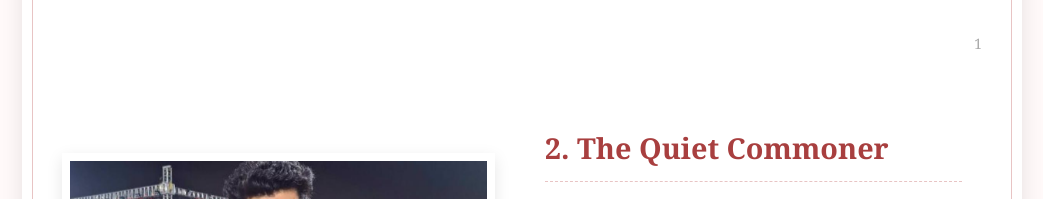
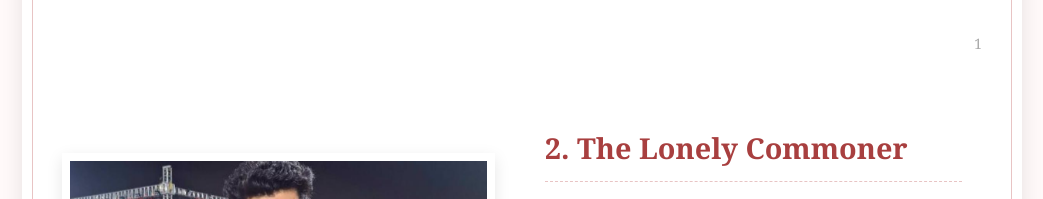
Before and after one commit to atharvapatil000/site, a plain HTML site: page index.html in a window 1280 px wide. Shown: the part 980-1179 px from the top of the page, without its empty margins (118-1161 px from the left). Drawn offline with Linux system fonts and the light colour scheme.

Commit message:
Update index.html

```diff
--- a/index.html
+++ b/index.html
@@ -269,7 +269,7 @@
                     <img src="com.jpeg.jpeg" alt="Commoner studying alone">
                 </div>
                 <div class="page-text">
-                    <h2 class="page-title">2. The Quiet Commoner</h2>
+                    <h2 class="page-title">2. The Lonely Commoner</h2>
                     <div class="page-description">
                         <p><span class="first-letter">I</span>Miles away in a humble town, a thoughtful commoner lived his simple life. He wasn’t the kind who would catch eyes at first glance. His strength lay in his heart, not his looks. He was awkwardly cute, deeply academic, lonely and someone who felt emotions too intensely.</p>
                         <p>He wanted something more than just company—he wanted connection. He tried speaking to people on apps, but something always felt off. The laughter never reached his heart. He was still searching for his kindred spirit.</p>
```
